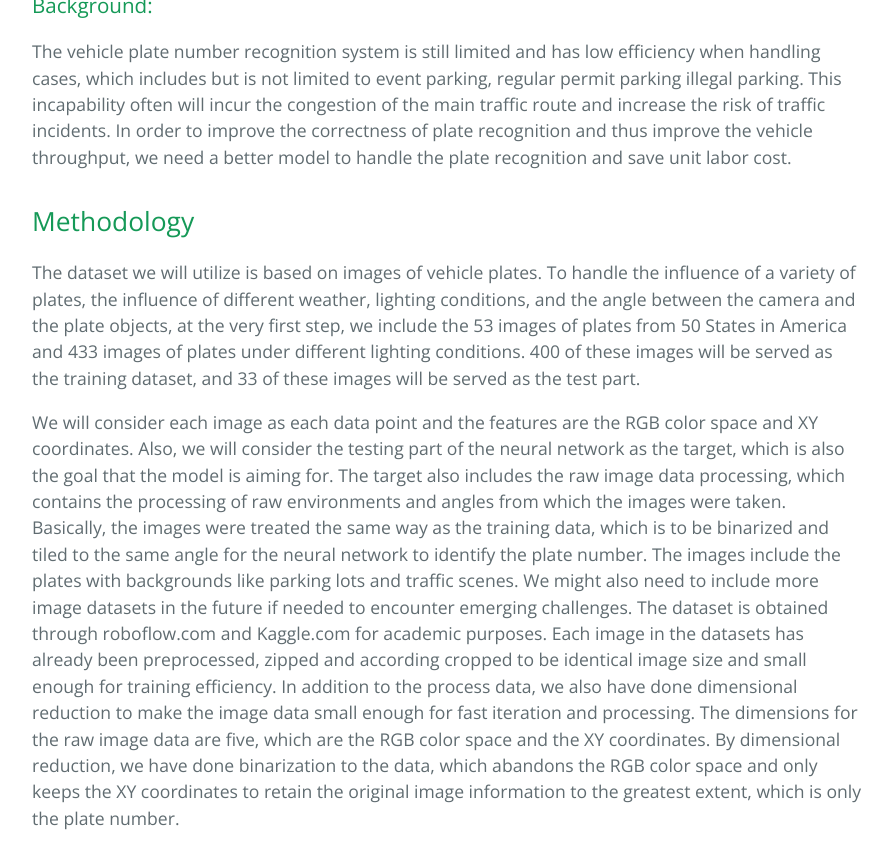
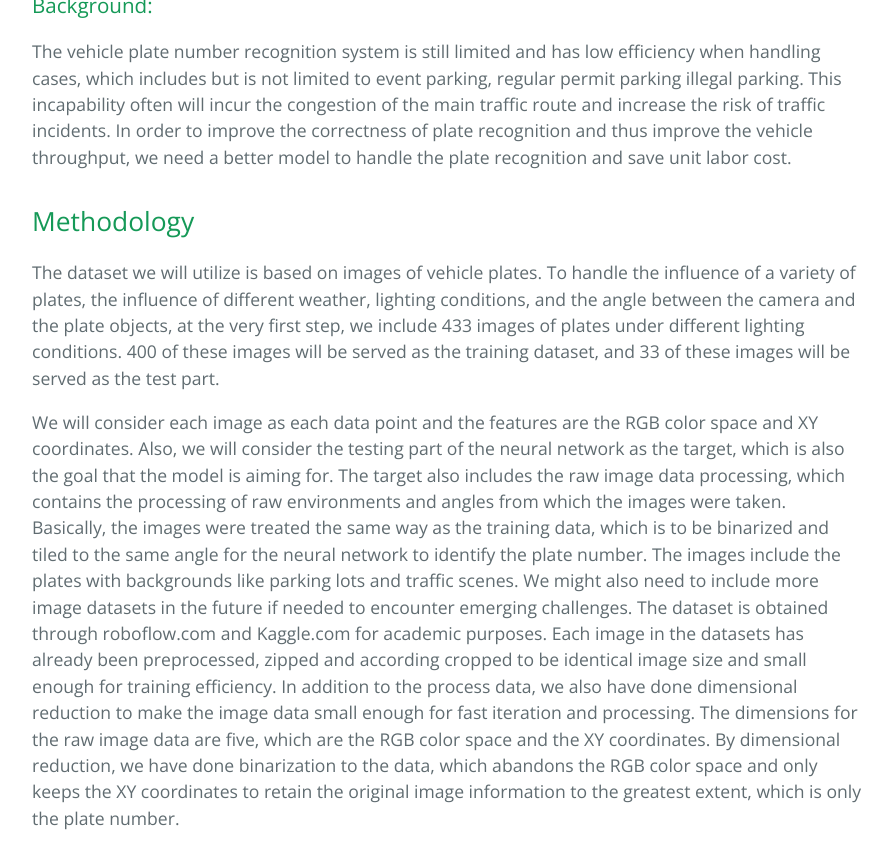
Before and after one commit to aaronwork1205/Smart-Parking-Lot-Revolution, a Jekyll site: the page built from index.md, in a window 1280 px wide and 900 px high, scrolled down 992 px, cut to the strip 0-845 px from the top of the window. Shown: the whole strip, without its empty margins (192-1084 px from the left). Built offline with Jekyll 4.4.1, drawn with Linux system fonts in a browser that asks for light colours; our own code applies the rules of GitHub Pages for plain Markdown files; the repository's description, which GitHub fills in, is left out.

Commit message:
Update index.md

```diff
--- a/index.md
+++ b/index.md
@@ -11,7 +11,7 @@ The vehicle plate number recognition system is still limited and has low efficie
 
 ## Methodology
 
- The dataset we will utilize is based on images of vehicle plates. To handle the influence of a variety of plates, the influence of different weather, lighting conditions, and the angle between the camera and the plate objects, at the very first step, we include the 53 images of plates from 50 States in America and 433 images of plates under different lighting conditions. 400 of these images will be served as the training dataset, and 33 of these images will be served as the test part.
+ The dataset we will utilize is based on images of vehicle plates. To handle the influence of a variety of plates, the influence of different weather, lighting conditions, and the angle between the camera and the plate objects, at the very first step, we include 433 images of plates under different lighting conditions. 400 of these images will be served as the training dataset, and 33 of these images will be served as the test part.
 
  We will consider each image as each data point and the features are the RGB color space and XY coordinates. Also, we will consider the testing part of the neural network as the target, which is also the goal that the model is aiming for. The target also includes the raw image data processing, which contains the processing of raw environments and angles from which the images were taken. Basically, the images were treated the same way as the training data, which is to be binarized and tiled to the same angle for the neural network to identify the plate number. The images include the plates with backgrounds like parking lots and traffic scenes.  We might also need to include more image datasets in the future if needed to encounter emerging challenges. The dataset is obtained through roboflow.com and Kaggle.com for academic purposes. Each image in the datasets has already been preprocessed, zipped and according cropped to be identical image size and small enough for training efficiency. In addition to the process data, we also have done dimensional reduction to make the image data small enough for fast iteration and processing. The dimensions for the raw image data are five, which are the RGB color space and the XY coordinates. By dimensional reduction, we have done binarization to the data, which abandons the RGB color space and only keeps the XY coordinates to retain the original image information to the greatest extent, which is only the plate number.
 
```
